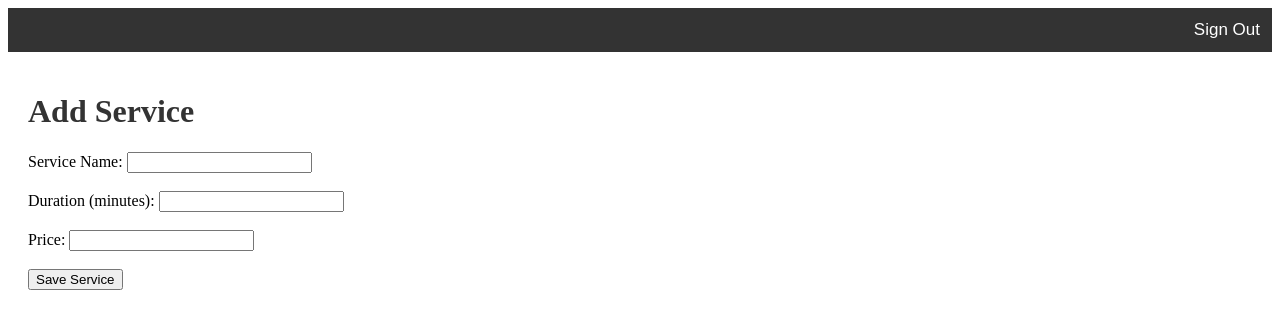
After one commit to amanmessinezis/BarberBookingSystem, a Flask app: page /add_service in a window 1280 px wide. The commit adds this page. Shown: the top 329 px of the page. Run offline with Flask 3, Linux system fonts and the light colour scheme; a user stored in the database is signed in.

Commit message:
services added in "Your Services" in barber homepage. Can add services, update and delete existing ones. Uses similar formatting to update/delete barbershop PyCharm reformatting for cleanup

```diff
--- a/app.py
+++ b/app.py
@@ -1,10 +1,11 @@
 import os
+from datetime import datetime
+
 from flask import Flask, render_template, request, redirect, url_for, flash, jsonify
+from flask_login import LoginManager, UserMixin, login_user, login_required, logout_user, current_user
+from flask_migrate import Migrate
 from flask_sqlalchemy import SQLAlchemy
 from werkzeug.security import generate_password_hash, check_password_hash
-from flask_login import LoginManager, UserMixin, login_user, login_required, logout_user, current_user
-from flask_migrate import Migrate
-from datetime import datetime
 
 app = Flask(__name__)
 app.config['SQLALCHEMY_DATABASE_URI'] = 'sqlite:///BBS.db'
@@ -93,6 +94,20 @@ class Barbershop(db.Model):
         self.address = address
         self.phone_number = phone_number
         self.creator_id = creator_id
+
+
+class Service(db.Model):
+    id = db.Column(db.Integer, primary_key=True)
+    barber_id = db.Column(db.Integer, db.ForeignKey('barber.id', ondelete='CASCADE'), nullable=False)
+    name = db.Column(db.String(100), nullable=False)
+    duration = db.Column(db.Integer, nullable=False)  # Duration in minutes
+    price = db.Column(db.Float, nullable=False)
+
+    def __init__(self, barber_id, name, duration, price):
+        self.barber_id = barber_id
+        self.name = name
+        self.duration = duration
+        self.price = price
 
 
 @login_manager.user_loader
@@ -199,7 +214,9 @@ def barber_home():
     if current_user.shop_id:
         barbershop = Barbershop.query.get(current_user.shop_id)
 
-    return render_template('barber_home.html', barbershops=barbershops, barbershop=barbershop)
+    services = Service.query.filter_by(barber_id=current_user.id).all()
+
+    return render_template('barber_home.html', barbershops=barbershops, barbershop=barbershop, services=services)
 
 
 @app.route('/new_barbershop', methods=['POST'])
@@ -330,6 +347,50 @@ def leave_barbershop(shop_id):
     return redirect(url_for('barber_home'))
 
 
+@app.route('/update_service/<int:service_id>', methods=['GET', 'POST'])
+@login_required
+def update_service(service_id):
+    service = Service.query.get_or_404(service_id)
+    if service.barber_id != current_user.id:
+        flash('You do not have permission to update this service.', 'error')
+        return redirect(url_for('barber_home'))
+
+    if request.method == 'POST':
+        service.name = request.form['name']
+        service.duration = request.form['duration']
+        service.price = request.form['price']
+
+        try:
+            db.session.commit()
+            flash('Service updated successfully.', 'success')
+            return redirect(url_for('barber_home'))
+        except Exception as e:
+            db.session.rollback()
+            flash(f'There was an issue updating the service: {e}', 'error')
+            return redirect(url_for('update_service', service_id=service_id))
+
+    return render_template('update_service.html', service=service)
+
+
+@app.route('/delete_service/<int:service_id>', methods=['POST'])
+@login_required
+def delete_service(service_id):
+    service = Service.query.get_or_404(service_id)
+    if service.barber_id != current_user.id:
+        flash('You do not have permission to delete this service.', 'error')
+        return redirect(url_for('barber_home'))
+
+    try:
+        db.session.delete(service)
+        db.session.commit()
+        flash('Service deleted successfully.', 'success')
+    except Exception as e:
+        db.session.rollback()
+        flash(f'There was an issue deleting the service: {e}', 'error')
+
+    return redirect(url_for('barber_home'))
+
+
 @app.route('/api/events')
 @login_required
 def get_events():
@@ -387,6 +448,44 @@ def save_availability():
     return redirect(url_for('barber_home'))
 
 
+@app.route('/add_service')
+@login_required
+def add_service():
+    return render_template('add_service.html')
+
+
+@app.route('/save_service', methods=['POST'])
+@login_required
+def save_service():
+    name = request.form['name']
+    duration = request.form['duration']
+    price = request.form['price']
+
+    try:
+        new_service = Service(
+            barber_id=current_user.id,
+            name=name,
+            duration=int(duration),
+            price=float(price)
+        )
+
+        db.session.add(new_service)
+        db.session.commit()
+        flash('Service added successfully.', 'success')
+    except Exception as e:
+        db.session.rollback()
+        flash(f'There was an issue adding your service: {e}', 'error')
+
+    return redirect(url_for('barber_home'))
+
+
+@app.route('/services')
+@login_required
+def services():
+    services = Service.query.filter_by(barber_id=current_user.id).all()
+    return render_template('services.html', services=services)
+
+
 @app.route('/logout', methods=['POST'])
 @login_required
 def logout():
--- a/static/styles.css
+++ b/static/styles.css
@@ -30,3 +30,16 @@
 h1, h2 {
     color: #333;
 }
+
+.service-item {
+    display: flex;
+    align-items: center;
+}
+
+.service-item span {
+    margin-right: 10px;
+}
+
+.service-item button {
+    margin-left: 5px;
+}
--- /dev/null
+++ b/templates/add_service.html
@@ -0,0 +1,17 @@
+{% extends 'base.html' %}
+
+{% block content %}
+    <h1>Add Service</h1>
+    <form action="{{ url_for('save_service') }}" method="POST">
+        <label for="name">Service Name:</label>
+        <input type="text" id="name" name="name" required><br><br>
+
+        <label for="duration">Duration (minutes):</label>
+        <input type="number" id="duration" name="duration" required><br><br>
+
+        <label for="price">Price:</label>
+        <input type="number" step="0.01" id="price" name="price" required><br><br>
+
+        <button type="submit">Save Service</button>
+    </form>
+{% endblock %}
--- a/templates/customer_home.html
+++ b/templates/customer_home.html
@@ -1,6 +1,6 @@
 {% extends 'base.html' %}
 
 {% block content %}
-<h1>Welcome to the Customer Home Page!</h1>
-<p>This is where you can manage your bookings, view barbers, and more.</p>
+    <h1>Welcome to the Customer Home Page!</h1>
+    <p>This is where you can manage your bookings, view barbers, and more.</p>
 {% endblock %}
```
Also changed, not shown: templates/barber_home.html (+21 -0 lines), templates/services.html (added, +14 -0 lines), templates/update_service.html (added, +17 -0 lines), templates/index.html (indentation only), templates/new_barbershop.html (indentation only), templates/signin.html (indentation only), templates/update_barbershop.html (indentation only).
